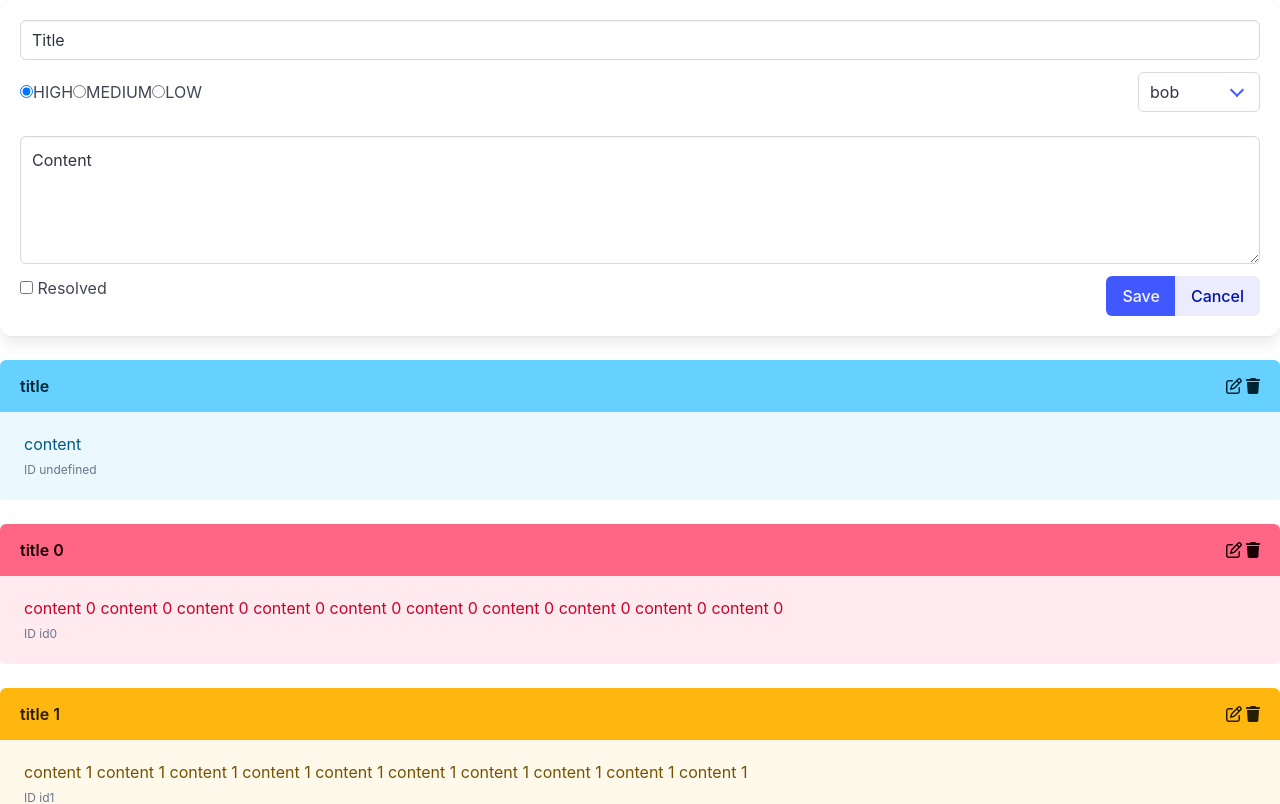
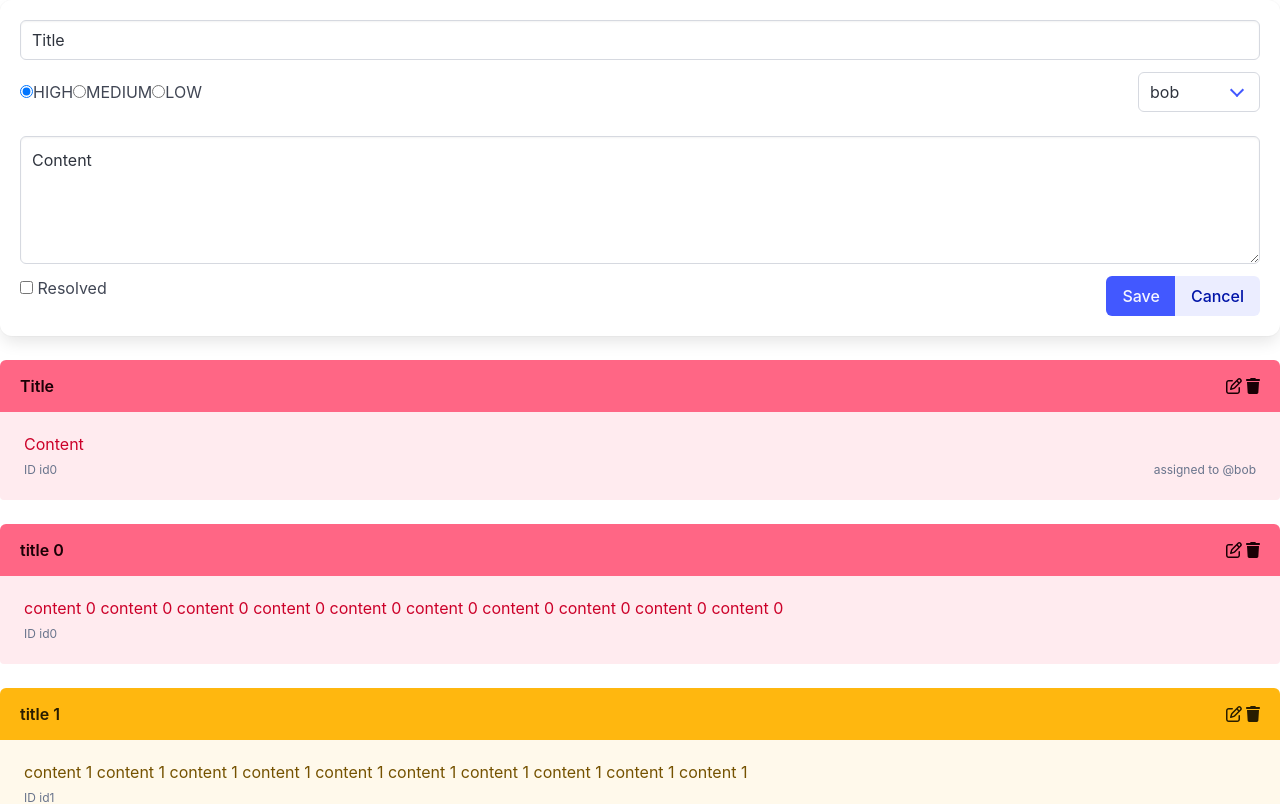
Before and after one commit to tim811223/ReactJS, a React (Vite) app in the folder ch9/TODO-LIST/assignments/todo-list/: page / in a window 1280 px wide. Shown: the top 804 px of the page. Built offline with nearby package versions, Linux system fonts and the light colour scheme.

Commit message:
ch9-95 加上畫面切換,當按下編輯icon切換到編輯畫面

```diff
--- a/ch9/TODO-LIST/assignments/todo-list/src/App.tsx
+++ b/ch9/TODO-LIST/assignments/todo-list/src/App.tsx
@@ -16,12 +16,7 @@ export const App = () => {
     <>
       <Editor {...todo} />
 
-      <TodoItem
-        title={"title"}
-        content={"content"}
-        priority={Priority.LOW}
-        resolved={false}
-      />
+      <TodoItem {...todo} />
 
       <Todolist />
     </>
--- a/ch9/TODO-LIST/assignments/todo-list/src/Todos/TodoItem.tsx
+++ b/ch9/TODO-LIST/assignments/todo-list/src/Todos/TodoItem.tsx
@@ -3,6 +3,7 @@ import "bulma/css/bulma.min.css";
 import { FontAwesomeIcon } from "@fortawesome/react-fontawesome";
 import { faPenToSquare } from "@fortawesome/free-regular-svg-icons";
 import { faTrash } from "@fortawesome/free-solid-svg-icons";
+import { Editor } from "./Editor";
 
 export enum Priority {
   HIGH,
@@ -45,10 +46,15 @@ export const TodoItem: FC<Props> = ({
   /*************
    * Handler Area
    * ***********/
-  const handleEditingClick=()=>setEditing(true);
+  const handleEditingClick = () => setEditing(true);
 
   return (
     <>
+      {editing ? (
+        /** 編輯畫面 **/
+        <Editor {...(id, title, content, priority, assignee, resolved)} />
+      ) : (
+        /** 清單畫面 **/
         <article className={`message ${Types}`}>
           <div className="message-header">
             <p>{title}</p>
@@ -75,6 +81,7 @@ export const TodoItem: FC<Props> = ({
             </div>
           </div>
         </article>
+      )}
     </>
   );
 };
```
Lines whose indentation alone changed are shown as unchanged.
